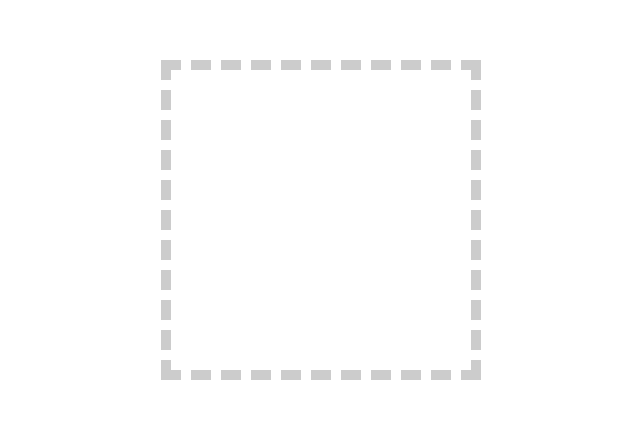
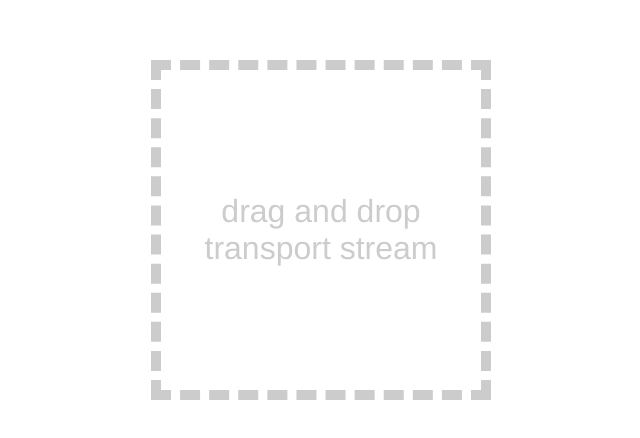
Before and after one commit to btotr/frame-analyser, a website: page src/index.html in a window 1280 px wide. Shown: the part 140-578 px from the top of the page, without its empty margins (319-959 px from the left). Drawn offline with Linux system fonts and the light colour scheme.

Commit message:
some minor style changes

```diff
--- a/src/index.html
+++ b/src/index.html
@@ -12,7 +12,7 @@
     </head>
     <body>
         <video autoplay></video>
-        <div id="dropzone"></div>
+        <div id="dropzone">drag and drop transport stream</div>
         <script>
             var video = document.getElementsByTagName("video")[0];
             var dropzone = document.getElementById('dropzone');
--- a/src/player.js
+++ b/src/player.js
@@ -18,9 +18,8 @@ function Player(videoElm){
 
 Player.prototype.init = function(buffer){
     var self = this;
-    var demuxer = new TSDemuxer()
+    var demuxer = new TSDemuxer();
     demuxer.process(new Uint8Array(buffer)).then(function(packet_data){
-        document.body.classList.add("playMode");
         var videoInfo = video_data(packet_data.streams[224].packets);
         var vuiParameters = videoInfo.spsInfo.vui_parameters;
         self.fps = vuiParameters.time_scale / (2*vuiParameters.num_units_in_tick);
--- a/src/style.css
+++ b/src/style.css
@@ -15,14 +15,23 @@ body.playMode canvas {
 }
 
 #dropzone {
+    display: flex;
     border: 10px dashed #ccc;
-    width: 300px;
-    min-height: 300px;
+    width: 240px;
+    min-height: 240px;
     margin: 200px auto;
+    padding:40px;
+    text-align:center;
+    font-size:32px;
+    color:#ccc;
+    font-family:helvetica, sans-serif;
+    align-items: center;
+    justify-content: center;
 }
 
 #dropzone.hover {
     border: 10px dashed #0c0;
+    color:#0c0;
 }
 
 body.playMode #dropzone {
--- a/src/uploader.js
+++ b/src/uploader.js
@@ -1,7 +1,8 @@
 function Uploader(holder, update){
     holder.ondragover = function () { this.className = 'hover'; return false; };
-    holder.ondragend = function () { this.className = ''; return false; };
+    holder.dragend = function () { console.log("test"); this.className = ''; return false; };
     holder.ondrop = function (e) {
+        document.body.classList.add("playMode");
         e.preventDefault();
         this.readfiles(e.dataTransfer.files, update);
     }.bind(this)
```
